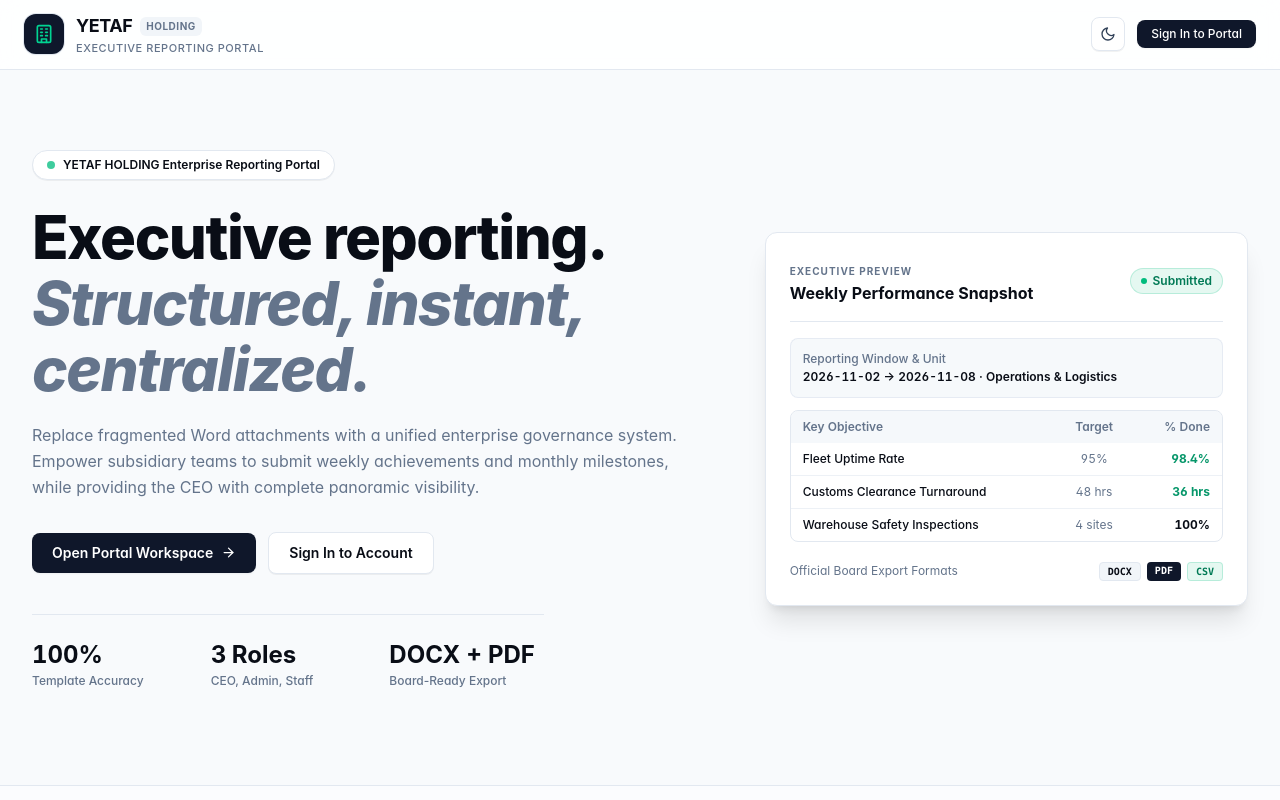
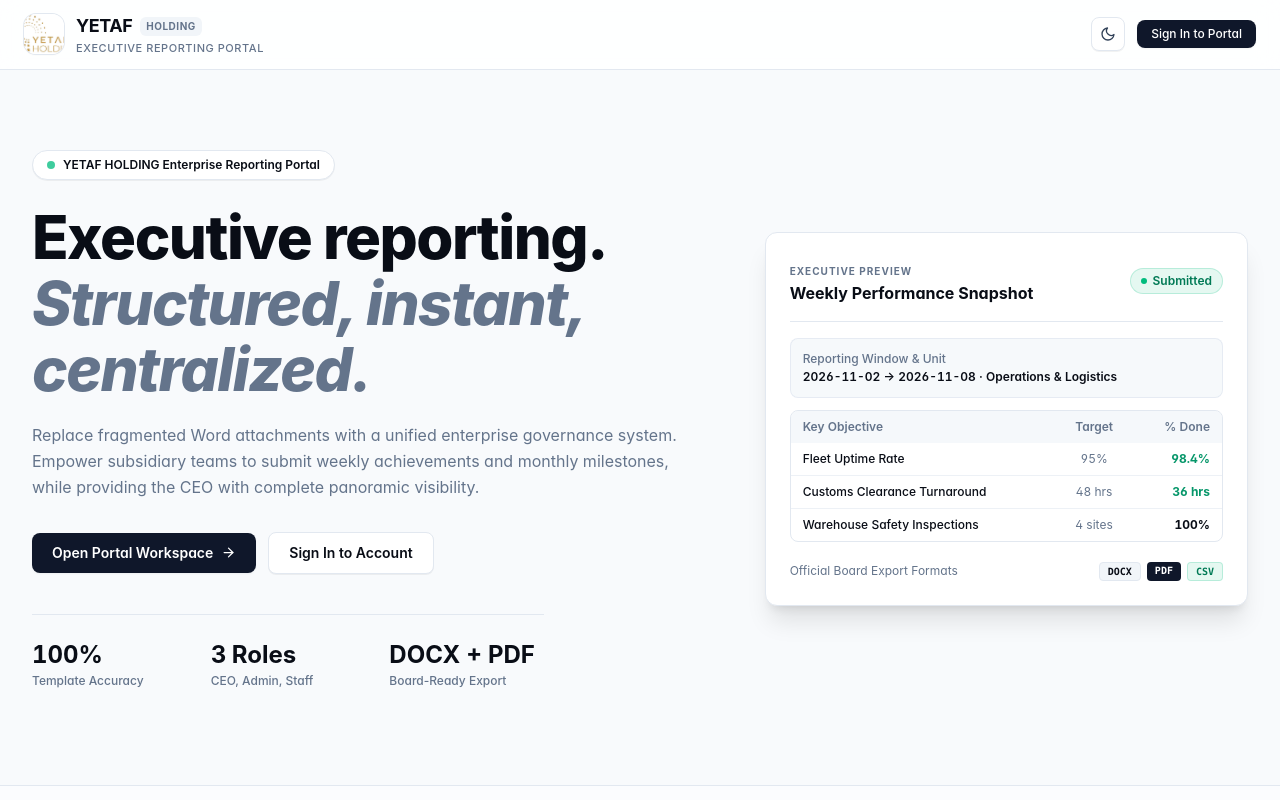
Before and after one commit to ezerahailu4-boop/weekly-monthly-report, a Next.js app: page / in a window 1280 px wide. Shown: the top 800 px of the page. Built offline with nearby package versions, Linux system fonts and the light colour scheme; no server answers.

Commit message:
feat: replace icon with logo.jpg across navbar, sidebar, login, and landing page

```diff
--- a/src/app/login/page.tsx
+++ b/src/app/login/page.tsx
@@ -3,9 +3,9 @@
 import { Suspense, useState } from "react";
 import { useRouter, useSearchParams } from "next/navigation";
 import Link from "next/link";
+import Image from "next/image";
 import {
   IconAlertCircle,
-  IconBuilding,
   IconCrown,
   IconEye,
   IconShield,
@@ -86,9 +86,9 @@ function LoginForm() {
         <div className="text-center mb-6 sm:mb-8">
           <Link
             href="/"
-            className="inline-flex items-center justify-center h-12 w-12 rounded-xl bg-slate-900 dark:bg-emerald-950/70 text-white dark:text-emerald-400 shadow-sm mb-3.5 transition-transform hover:scale-105 ring-1 ring-border"
+            className="inline-flex items-center justify-center h-12 w-12 rounded-xl overflow-hidden shadow-sm mb-3.5 transition-transform hover:scale-105 ring-1 ring-border"
           >
-            <IconBuilding size={24} className="text-emerald-400" />
+            <Image src="/logo.jpg" alt="YETAF Holding" width={48} height={48} className="object-cover w-full h-full" />
           </Link>
           <div className="flex items-center justify-center gap-1.5 text-xs font-bold uppercase tracking-widest text-muted-foreground">
             <span>YETAF HOLDING</span>
--- a/src/app/page.tsx
+++ b/src/app/page.tsx
@@ -1,4 +1,5 @@
 import Link from "next/link";
+import Image from "next/image";
 import NavBar from "@/components/NavBar";
 import { getCurrentUser } from "@/lib/auth";
 import {
--- a/src/components/AppShell.tsx
+++ b/src/components/AppShell.tsx
@@ -2,9 +2,9 @@
 
 import React, { useState, useEffect, useRef } from "react";
 import Link from "next/link";
+import Image from "next/image";
 import { usePathname } from "next/navigation";
 import {
-  IconBuilding,
   IconCalendar,
   IconChevronLeft,
   IconChevronRight,
@@ -174,9 +174,7 @@ export function AppShell({
             className="flex items-center gap-3 overflow-hidden group"
             title="YETAF HOLDING"
           >
-            <div className="flex h-10 w-10 shrink-0 items-center justify-center rounded-xl bg-slate-900 dark:bg-emerald-950/60 text-white dark:text-emerald-400 shadow-xs ring-1 ring-border group-hover:scale-105 transition-transform">
-              <IconBuilding size={20} className="text-emerald-400" />
-            </div>
+            <Image src="/logo.jpg" alt="YETAF Holding" width={40} height={40} className="object-cover rounded-xl" />
             {!collapsed && (
               <div className="min-w-0">
                 <div className="flex items-center gap-1.5">
@@ -351,9 +349,7 @@ export function AppShell({
               {/* Header with close button */}
               <div className="flex items-center justify-between pb-4 border-b border-border">
                 <div className="flex items-center gap-2.5">
-                  <div className="flex h-9 w-9 items-center justify-center rounded-xl bg-slate-900 text-white">
-                    <IconBuilding size={18} className="text-emerald-400" />
-                  </div>
+                  <Image src="/logo.jpg" alt="YETAF Holding" width={36} height={36} className="object-cover rounded-xl" />
                   <div>
                     <span className="font-display font-bold text-sm tracking-tight text-foreground">
                       YETAF
--- a/src/components/NavBar.tsx
+++ b/src/components/NavBar.tsx
@@ -3,7 +3,8 @@
 import { useState, useEffect, useRef } from "react";
 import Link from "next/link";
 import { usePathname } from "next/navigation";
-import { IconBuilding, IconCrown, IconFileText, IconPlus, IconShield } from "./Icons";
+import Image from "next/image";
+import { IconCrown, IconFileText, IconPlus, IconShield } from "./Icons";
 import { ThemeToggle } from "./ThemeProvider";
 
 interface NavUser {
@@ -64,8 +65,8 @@ export default function NavBar({ user }: { user: NavUser | null }) {
           href={user ? "/dashboard" : "/"}
           className="group flex items-center gap-3 transition-opacity hover:opacity-90"
         >
-          <div className="flex h-10 w-10 items-center justify-center rounded-xl bg-slate-900 dark:bg-emerald-950/70 text-white dark:text-emerald-400 shadow-xs ring-1 ring-border transition-transform group-hover:scale-105">
-            <IconBuilding size={20} className="text-emerald-400" />
+          <div className="flex h-10 w-10 items-center justify-center rounded-xl overflow-hidden shadow-xs ring-1 ring-border transition-transform group-hover:scale-105">
+            <Image src="/logo.jpg" alt="YETAF Holding" width={40} height={40} className="object-cover w-full h-full" />
           </div>
           <div>
             <div className="flex items-center gap-2">
```
Also changed, not shown: public/logo.jpg (added).
